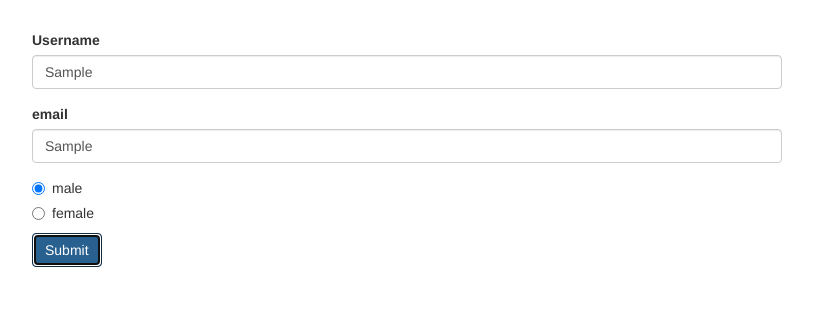
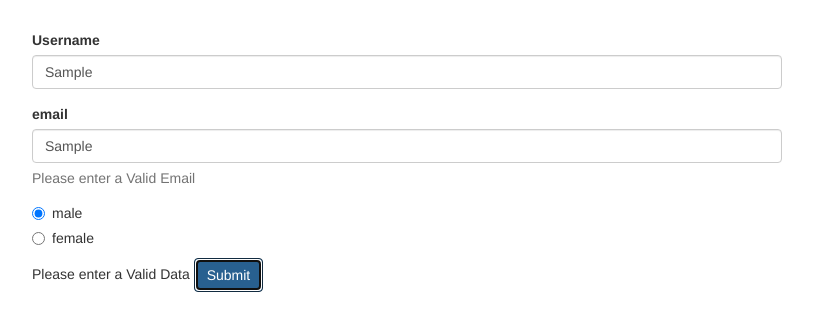
Before and after one commit to kharerishabh/Reactive-Approach-Forms-App-Angular, an Angular app: page / in a window 1280 px wide. Both pictures are taken after typing "Sample", "Sample" into the empty fields and a click on the button "Submit". Shown: the top 330 px of the page, without its empty margins (233-1046 px from the left). Built offline with nearby package versions, Linux system fonts and the light colour scheme.

Commit message:
getting access to form control using get method

```diff
--- a/src/app/app.component.html
+++ b/src/app/app.component.html
@@ -8,7 +8,17 @@
             type="text"
             id="username"
             formControlName="username"
-            class="form-control">
+            class="form-control"
+          />
+          <span
+            *ngIf="
+              !signupForm.get('username').valid &&
+              signupForm.get('username').touched
+            "
+            class="help-block"
+          >
+            Please enter a Valid UserName
+          </span>
         </div>
         <div class="form-group">
           <label for="email">email</label>
@@ -16,16 +26,34 @@
             type="text"
             id="email"
             formControlName="email"
-            class="form-control">
+            class="form-control"
+          />
+          <span
+            *ngIf="
+              !signupForm.get('email').valid &&
+              signupForm.get('email').touched
+            "
+            class="help-block"
+          >
+            Please enter a Valid Email
+          </span>
         </div>
         <div class="radio" *ngFor="let gender of genders">
           <label>
-            <input
-              type="radio"
-              formControlName="gender"
-              [value]="gender">{{ gender }}
+            <input type="radio" formControlName="gender" [value]="gender" />{{
+              gender
+            }}
           </label>
         </div>
+        <span
+            *ngIf="
+              !signupForm.valid &&
+              signupForm.touched
+            "
+            class="help"
+          >
+            Please enter a Valid Data
+          </span>
         <button class="btn btn-primary" type="submit">Submit</button>
       </form>
     </div>
--- a/src/app/app.component.ts
+++ b/src/app/app.component.ts
@@ -1,5 +1,5 @@
 import { Component, OnInit } from '@angular/core';
-import { FormControl, FormGroup } from '@angular/forms';
+import { FormControl, FormGroup, Validators } from '@angular/forms';
 
 @Component({
   selector: 'app-root',
@@ -12,8 +12,8 @@
 
   ngOnInit(): void {
       this.signupForm = new FormGroup({
-        'username': new FormControl(null),
-        'email': new FormControl(null),
+        'username': new FormControl(null, Validators.required),
+        'email': new FormControl(null, [Validators.required, Validators.email]),
         'gender': new FormControl('male')
       })
   }
```
